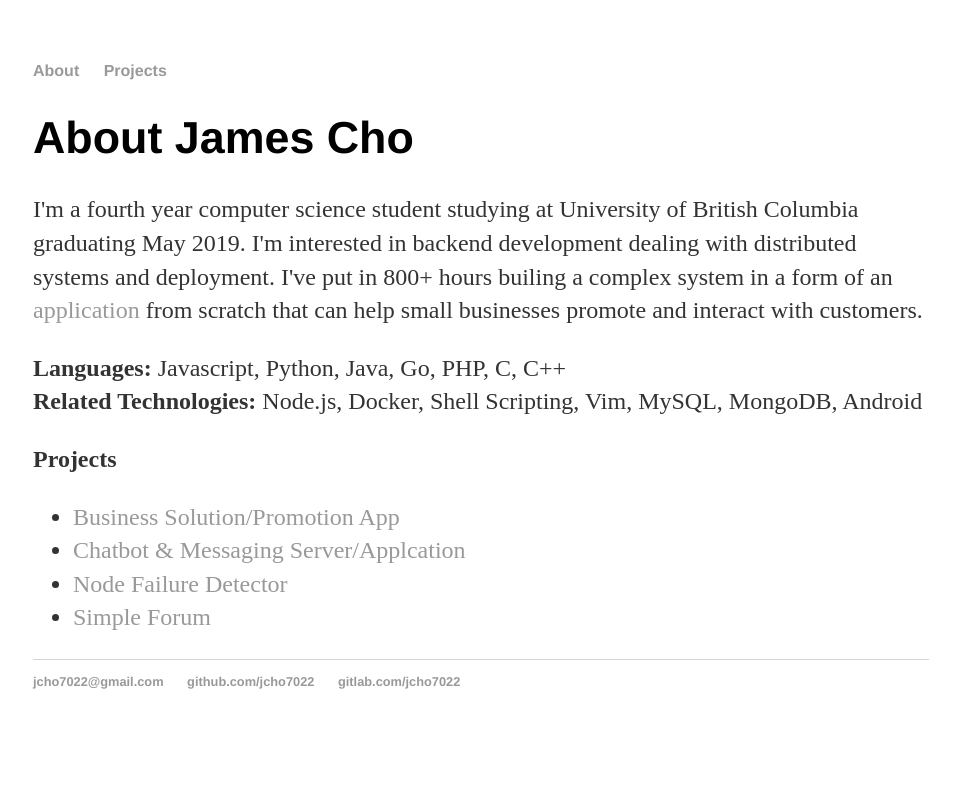
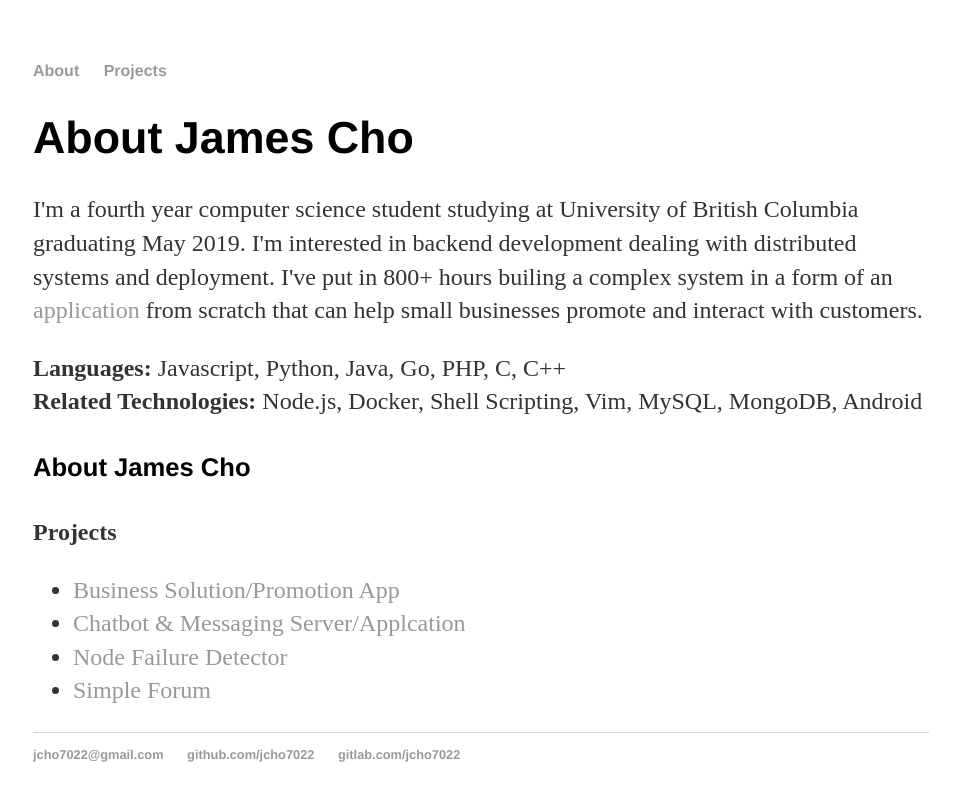
Before and after one commit to jcho7022/jcho7022.github.io, a Jekyll site: the page built from index.html, in a window 1280 px wide. Shown: the top 801 px of the page, without its empty margins (159-1119 px from the left). Built offline with Jekyll 4.4.1, drawn with Linux system fonts in a browser that asks for light colours.

Commit message:
Update index.html

```diff
--- a/index.html
+++ b/index.html
@@ -13,6 +13,7 @@ title: About James Cho
 	<p><b>Languages:</b> Javascript, Python, Java, Go, PHP, C, C++ <br>
 		<b>Related Technologies:</b> Node.js, Docker, Shell Scripting, Vim, MySQL, MongoDB, Android</p>
 
+	<h4>About James Cho</h4>
 	<p><b>Projects</b>
 	<ul class="direct">
 		<li> <a href="/projects/float" title="Business Solution/Promotion App">Business Solution/Promotion App</a></li>
```
